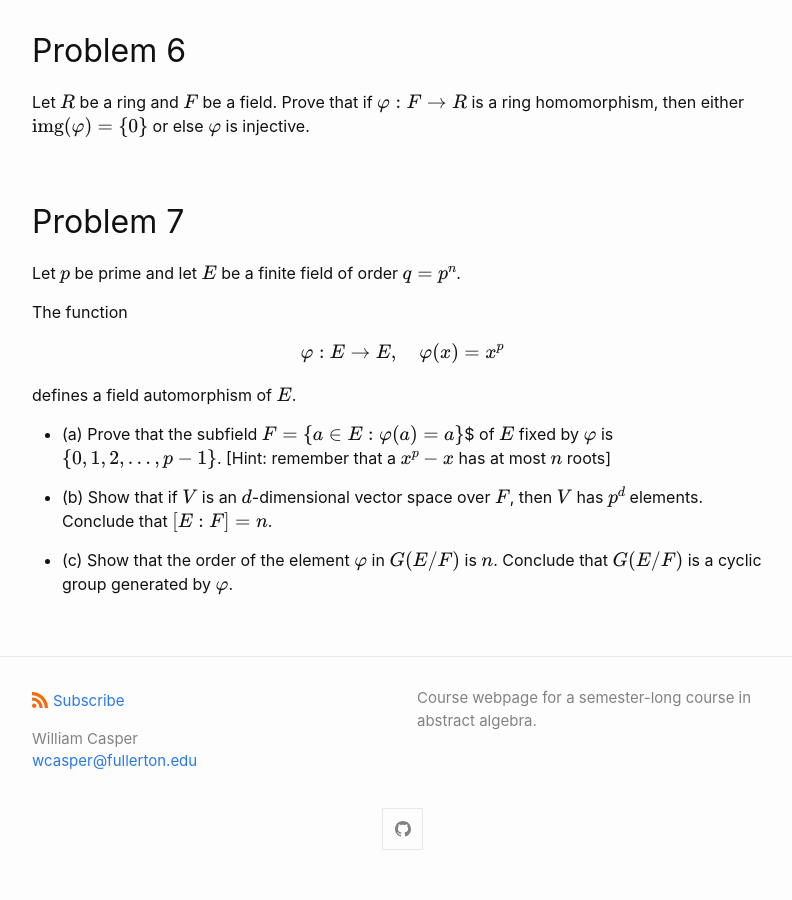
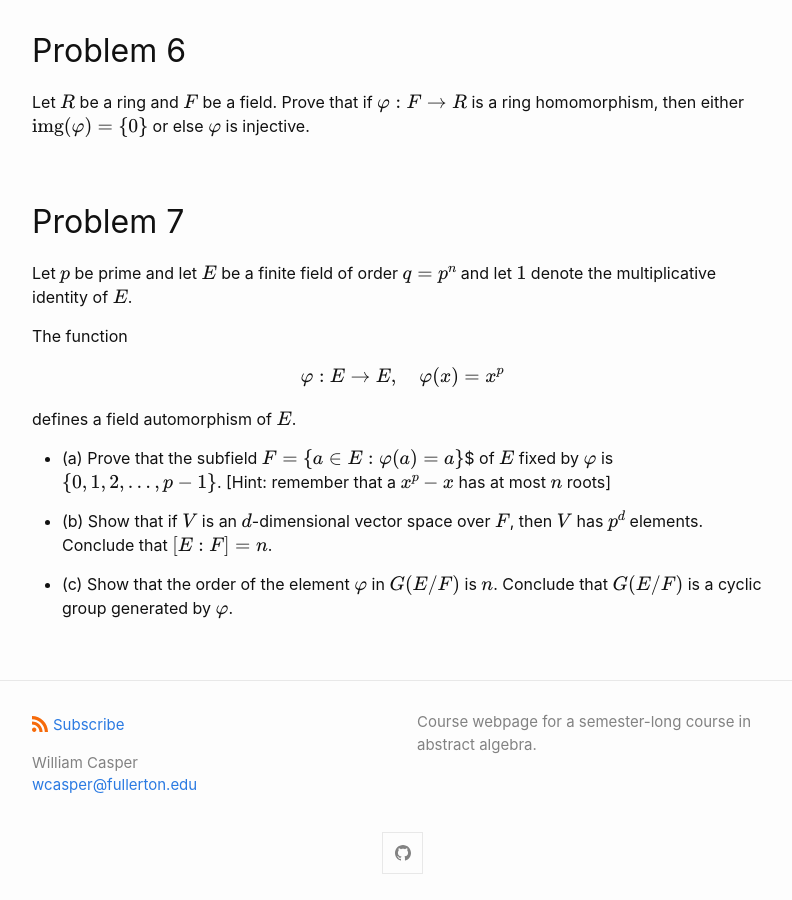
Before and after one commit to wcasper/math407spring2021, a Jekyll site: the page built from extras/final-inclass.md, in a window 1280 px wide and 900 px high, scrolled down 2053 px. Shown: the whole window, without its empty margins (238-1030 px from the left). Built offline with Jekyll 4.4.1, drawn with Linux system fonts in a browser that asks for light colours.

Commit message:
revised final

```diff
--- a/extras/final-inclass.md
+++ b/extras/final-inclass.md
@@ -83,7 +83,7 @@ Let $$R$$ be a ring and $$F$$ be a field.  Prove that if $$\varphi: F\rightarrow
 
 ## Problem 7
 
-Let $$p$$ be prime and let $$E$$ be a finite field of order $$q = p^n$$.
+Let $$p$$ be prime and let $$E$$ be a finite field of order $$q = p^n$$ and let $$1$$ denote the multiplicative identity of $$E$$.
 
 The function
 
```
